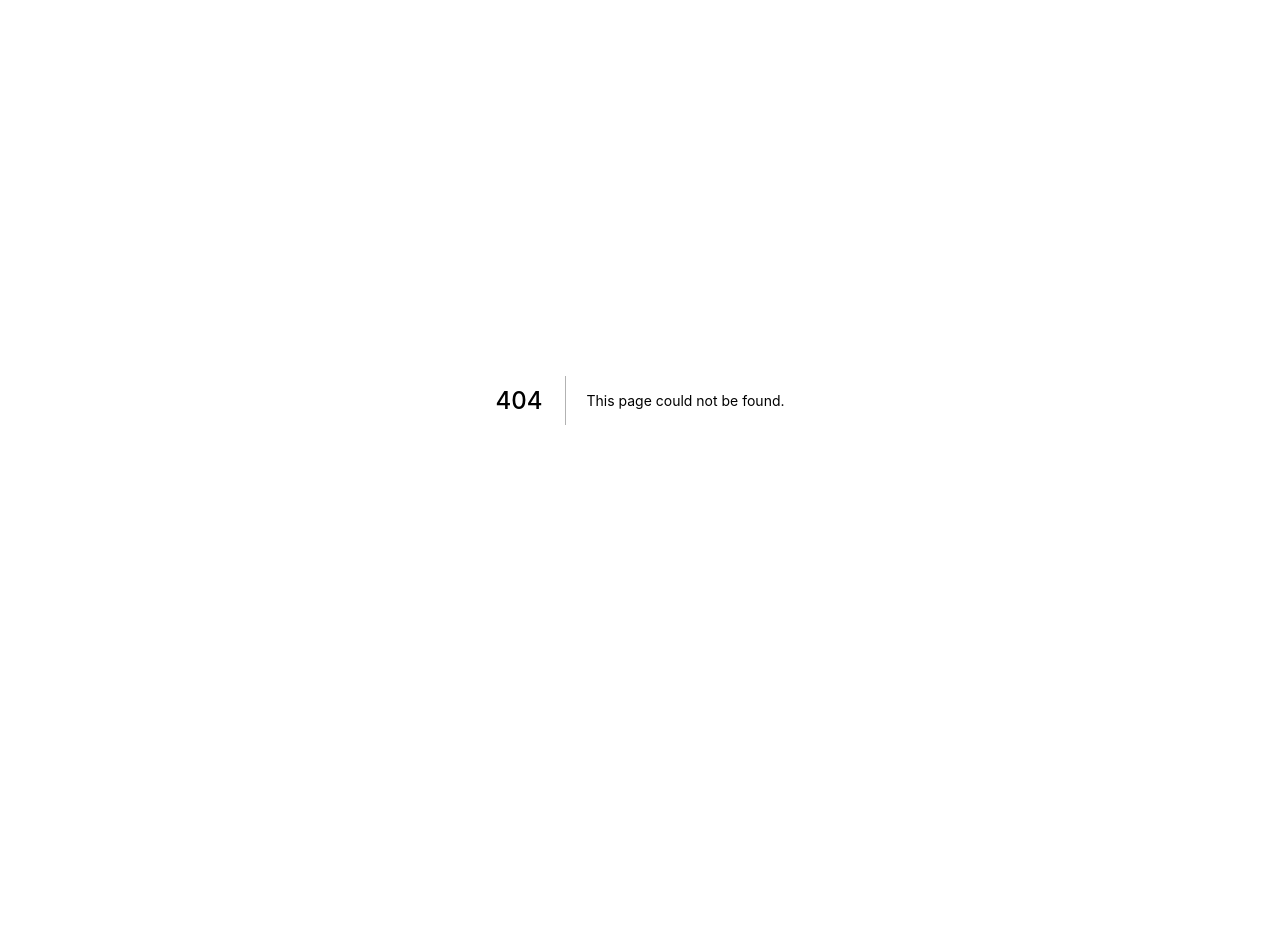
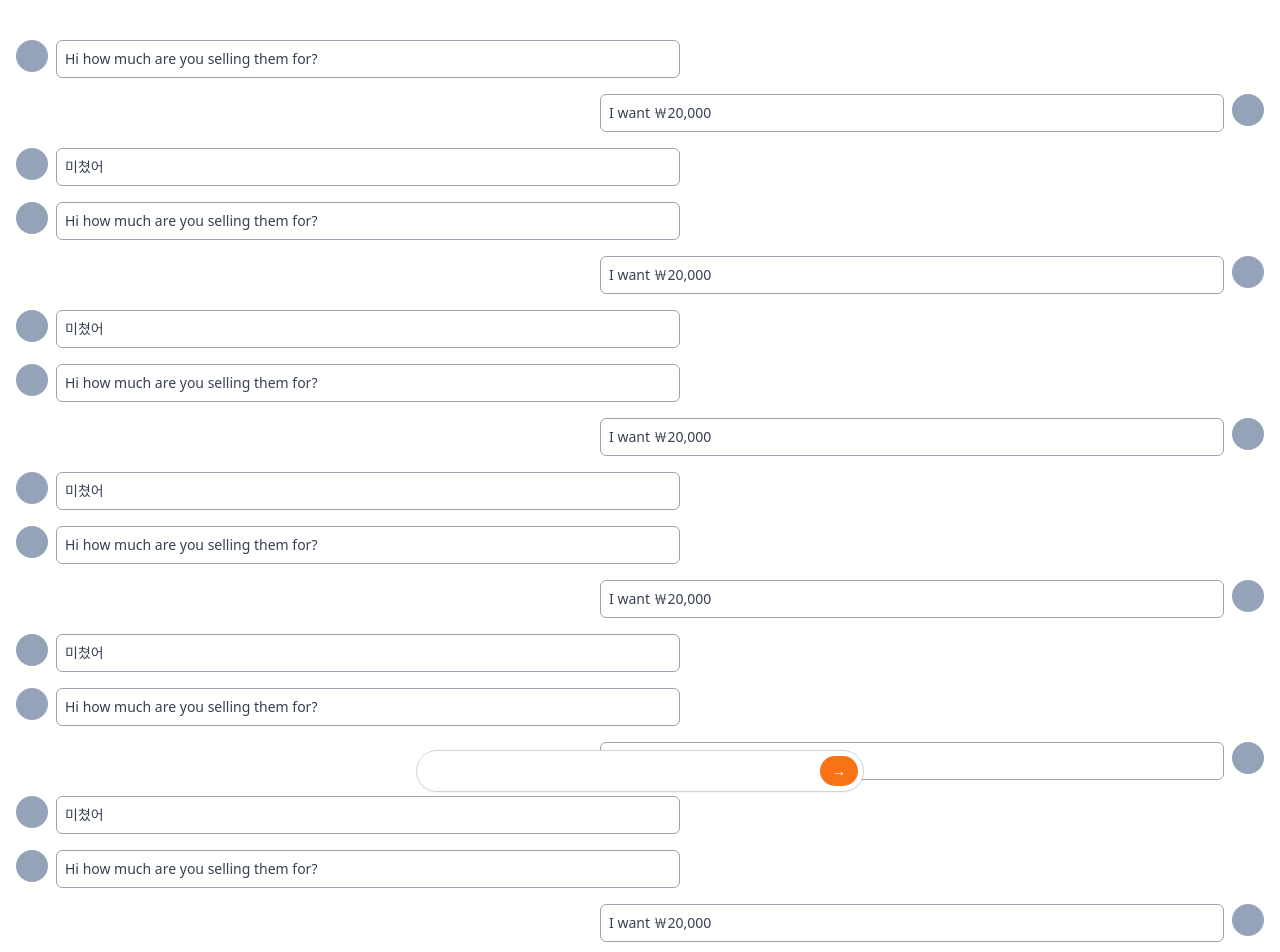
Before and after one commit to seungmin-dev/carrot-market, a Next.js app: page /chats/1 in a window 1280 px wide. Before the commit this address had no page. Shown: the top 952 px of the page. Before the commit the page ends 800 px from the top, so only its background shows below. Built offline with nearby package versions, Linux system fonts and the light colour scheme.

Commit message:
Chat Detail:

```diff
--- /dev/null
+++ b/pages/chats/[id].tsx
@@ -0,0 +1,131 @@
+import type { NextPage } from "next";
+
+const ChatDetail: NextPage = () => {
+  return (
+    <div className="space-y-4 py-10 px-4 last:mb-6">
+      <div className="flex items-start space-x-2">
+        <div className="h-8 w-8 rounded-full bg-slate-400" />
+        <div className="w-1/2 rounded-md border border-gray-400 p-2 text-sm text-gray-700">
+          <p>Hi how much are you selling them for?</p>
+        </div>
+      </div>
+      <div className="flex flex-row-reverse items-start space-x-2 space-x-reverse">
+        <div className="h-8 w-8 rounded-full bg-slate-400" />
+        <div className="w-1/2 rounded-md border border-gray-400 p-2 text-sm text-gray-700">
+          <p>I want ￦20,000</p>
+        </div>
+      </div>
+      <div className="flex items-start space-x-2">
+        <div className="h-8 w-8 rounded-full bg-slate-400" />
+        <div className="w-1/2 rounded-md border border-gray-400 p-2 text-sm text-gray-700">
+          <p>미쳤어</p>
+        </div>
+      </div>
+      <div className="flex items-start space-x-2">
+        <div className="h-8 w-8 rounded-full bg-slate-400" />
+        <div className="w-1/2 rounded-md border border-gray-400 p-2 text-sm text-gray-700">
+          <p>Hi how much are you selling them for?</p>
+        </div>
+      </div>
+      <div className="flex flex-row-reverse items-start space-x-2 space-x-reverse">
+        <div className="h-8 w-8 rounded-full bg-slate-400" />
+        <div className="w-1/2 rounded-md border border-gray-400 p-2 text-sm text-gray-700">
+          <p>I want ￦20,000</p>
+        </div>
+      </div>
+      <div className="flex items-start space-x-2">
+        <div className="h-8 w-8 rounded-full bg-slate-400" />
+        <div className="w-1/2 rounded-md border border-gray-400 p-2 text-sm text-gray-700">
+          <p>미쳤어</p>
+        </div>
+      </div>
+      <div className="flex items-start space-x-2">
+        <div className="h-8 w-8 rounded-full bg-slate-400" />
+        <div className="w-1/2 rounded-md border border-gray-400 p-2 text-sm text-gray-700">
+          <p>Hi how much are you selling them for?</p>
+        </div>
+      </div>
+      <div className="flex flex-row-reverse items-start space-x-2 space-x-reverse">
+        <div className="h-8 w-8 rounded-full bg-slate-400" />
+        <div className="w-1/2 rounded-md border border-gray-400 p-2 text-sm text-gray-700">
+          <p>I want ￦20,000</p>
+        </div>
+      </div>
+      <div className="flex items-start space-x-2">
+        <div className="h-8 w-8 rounded-full bg-slate-400" />
+        <div className="w-1/2 rounded-md border border-gray-400 p-2 text-sm text-gray-700">
+          <p>미쳤어</p>
+        </div>
+      </div>
+      <div className="flex items-start space-x-2">
+        <div className="h-8 w-8 rounded-full bg-slate-400" />
+        <div className="w-1/2 rounded-md border border-gray-400 p-2 text-sm text-gray-700">
+          <p>Hi how much are you selling them for?</p>
+        </div>
+      </div>
+      <div className="flex flex-row-reverse items-start space-x-2 space-x-reverse">
+        <div className="h-8 w-8 rounded-full bg-slate-400" />
+        <div className="w-1/2 rounded-md border border-gray-400 p-2 text-sm text-gray-700">
+          <p>I want ￦20,000</p>
+        </div>
+      </div>
+      <div className="flex items-start space-x-2">
+        <div className="h-8 w-8 rounded-full bg-slate-400" />
+        <div className="w-1/2 rounded-md border border-gray-400 p-2 text-sm text-gray-700">
+          <p>미쳤어</p>
+        </div>
+      </div>
+      <div className="flex items-start space-x-2">
+        <div className="h-8 w-8 rounded-full bg-slate-400" />
+        <div className="w-1/2 rounded-md border border-gray-400 p-2 text-sm text-gray-700">
+          <p>Hi how much are you selling them for?</p>
+        </div>
+      </div>
+      <div className="flex flex-row-reverse items-start space-x-2 space-x-reverse">
+        <div className="h-8 w-8 rounded-full bg-slate-400" />
+        <div className="w-1/2 rounded-md border border-gray-400 p-2 text-sm text-gray-700">
+          <p>I want ￦20,000</p>
+        </div>
+      </div>
+      <div className="flex items-start space-x-2">
+        <div className="h-8 w-8 rounded-full bg-slate-400" />
+        <div className="w-1/2 rounded-md border border-gray-400 p-2 text-sm text-gray-700">
+          <p>미쳤어</p>
+        </div>
+      </div>
+      <div className="flex items-start space-x-2">
+        <div className="h-8 w-8 rounded-full bg-slate-400" />
+        <div className="w-1/2 rounded-md border border-gray-400 p-2 text-sm text-gray-700">
+          <p>Hi how much are you selling them for?</p>
+        </div>
+      </div>
+      <div className="flex flex-row-reverse items-start space-x-2 space-x-reverse">
+        <div className="h-8 w-8 rounded-full bg-slate-400" />
+        <div className="w-1/2 rounded-md border border-gray-400 p-2 text-sm text-gray-700">
+          <p>I want ￦20,000</p>
+        </div>
+      </div>
+      <div className="flex items-start space-x-2">
+        <div className="h-8 w-8 rounded-full bg-slate-400" />
+        <div className="w-1/2 rounded-md border border-gray-400 p-2 text-sm text-gray-700">
+          <p>미쳤어</p>
+        </div>
+      </div>
+      <div className="fixed inset-x-0 bottom-2 mx-auto w-full max-w-md">
+        <div className="relative flex items-center">
+          <input
+            type="text"
+            className="w-full rounded-full border-gray-300 pr-12 shadow-sm focus:border-orange-500 focus:outline-none focus:ring-orange-500"
+          />
+          <div className="absolute inset-y-0 right-0 flex py-1.5 pr-1.5">
+            <button className="flex items-center rounded-full bg-orange-500 px-3 text-sm text-white hover:bg-orange-600 focus:ring-2 focus:ring-orange-500 focus:ring-offset-2">
+              &rarr;
+            </button>
+          </div>
+        </div>
+      </div>
+    </div>
+  );
+};
+
+export default ChatDetail;
```
Also changed, not shown: pages/chats/index.tsx (renamed from pages/chats.tsx).
